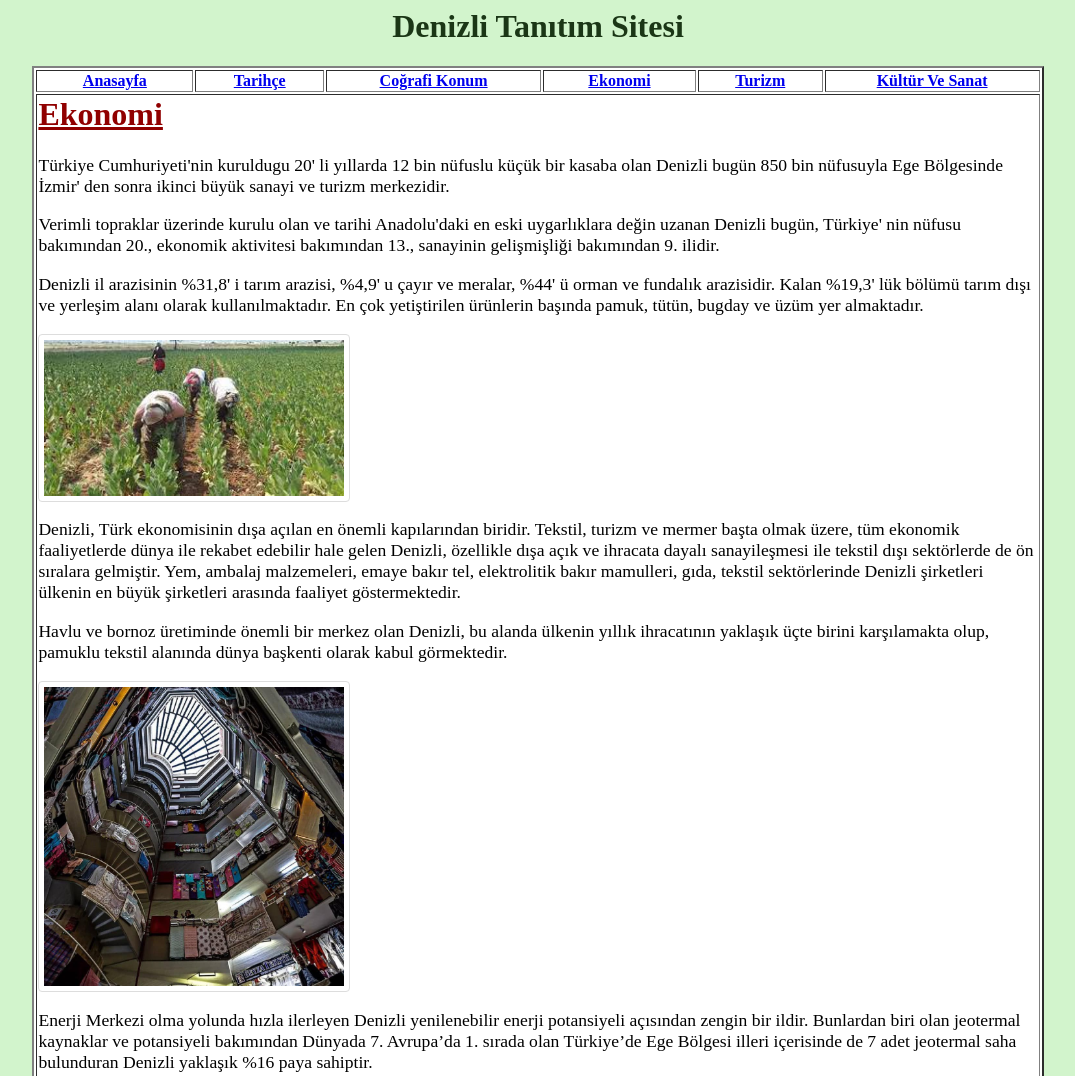
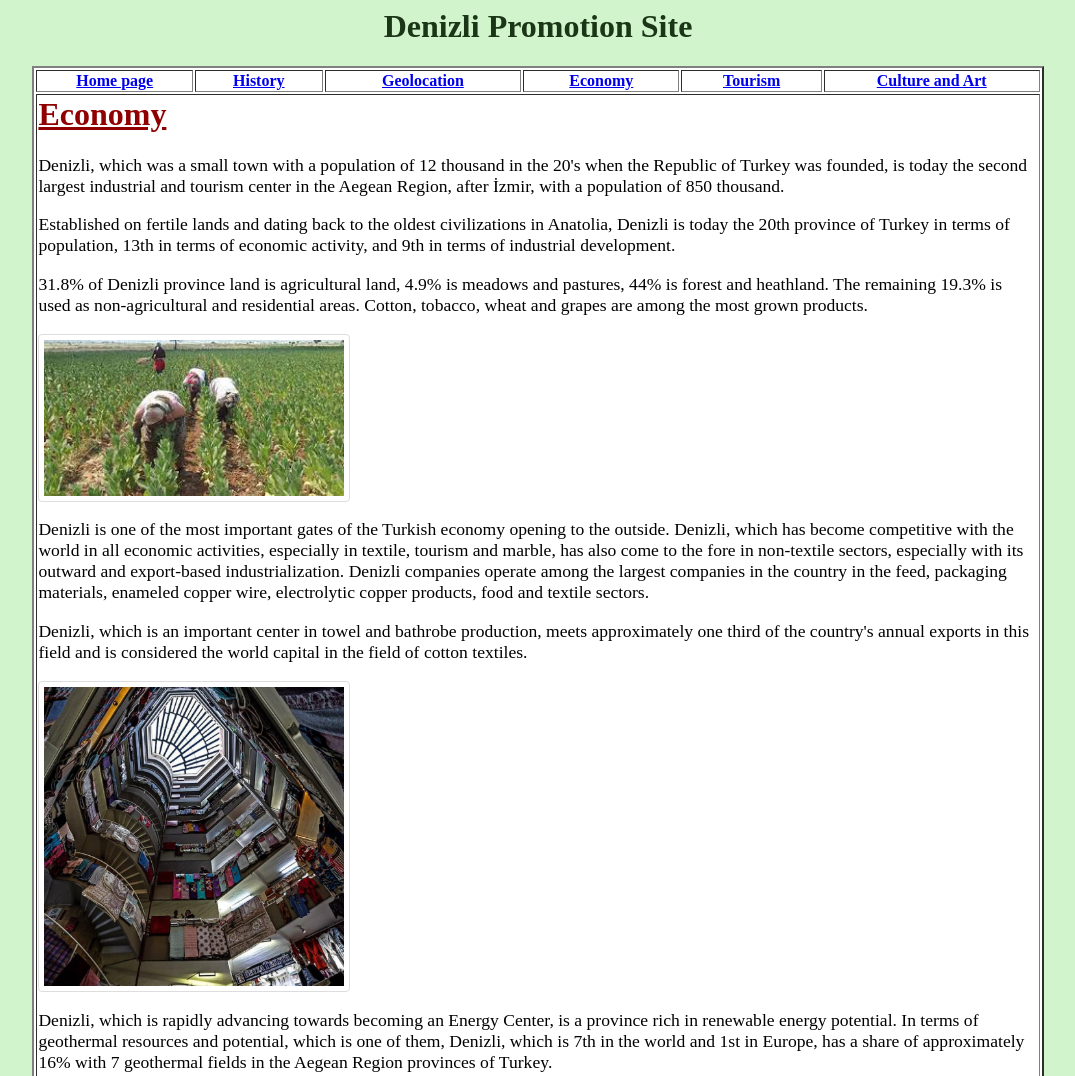
Before and after one commit to CansuKunar/Denizli-Promotion, a plain HTML site: page ekonomi.html in a window 1280 px wide. Shown: the top 1076 px of the page, without its empty margins (102-1177 px from the left). Drawn offline with Linux system fonts and the light colour scheme.

Commit message:
Update ekonomi.html

```diff
--- a/ekonomi.html
+++ b/ekonomi.html
@@ -3,7 +3,7 @@
 		<title>Denizli</title>
 		<meta charset="UTF-8">
 		<meta name="description" content="Denizli">
-		<meta name="keywords" content="Denizli, Tanıtım, Tarihçe, Turizm, Ekonomi">
+		<meta name="keywords" content="Denizli, Promotion, History, Tourism, Economy, Geolocation, Culture, Art">
 		<meta name="author" content="Cansu KÜNAR">
 		<meta name="viewport" content="width=device-width, initial-scale=1.0">
 		<link rel="shortcut icon" type="image/x-icon" href="./images/DBB-logo.png">
@@ -20,56 +20,56 @@
 		</style>
 	</head>
 	<body bgcolor="#D2F4CC">
-		<a name="ust"></a>
+		<a name="top"></a>
 		<center>
 			<h1>
-				<font color="#1B3616">Denizli Tanıtım Sitesi</font>
+				<font color="#1B3616">Denizli Promotion Site</font>
 			</h1>
 		</center>
 		<table border="2" width="80%" height="60%" align="center" bgcolor="white">
 		<tr width="30" height="20" align="center" valign="center">
-			<th><a href="index.html">Anasayfa</a></th>
-			<th><a href="tarihce.html">Tarihçe</a></th>
-			<th><a href="konum.html">Coğrafi Konum</a></th>
-			<th><a href="ekonomi.html">Ekonomi</a></th>
-			<th><a href="turizm.html">Turizm</a></th>
-			<th><a href="kultur.html">Kültür Ve Sanat</a></th>
+			<th><a href="index.html">Home page</a></th>
+			<th><a href="tarihce.html">History</a></th>
+			<th><a href="konum.html">Geolocation</a></th>
+			<th><a href="ekonomi.html">Economy</a></th>
+			<th><a href="turizm.html">Tourism</a></th>
+			<th><a href="kultur.html">Culture and Art</a></th>
 		</tr>
 		<tr>
 			<td colspan="6" valign="top">
-				<h1><font color="#900000"><ins>Ekonomi</ins></font></h1>
-				<p>Türkiye Cumhuriyeti'nin kuruldugu 20' li yıllarda 12 bin nüfuslu küçük bir kasaba olan Denizli bugün 850
-				 bin nüfusuyla Ege Bölgesinde İzmir' den sonra ikinci büyük sanayi ve turizm merkezidir.
+				<h1><font color="#900000"><ins>Economy</ins></font></h1>
+				<p>Denizli, which was a small town with a population of 12 thousand in the 20's when the Republic of Turkey was founded,
+					is today the second largest industrial and tourism center in the Aegean Region, after İzmir, with a population of 850 thousand.
 				 </p>
-				 <p>Verimli topraklar üzerinde kurulu olan ve tarihi Anadolu'daki en eski uygarlıklara değin uzanan
-				 Denizli bugün, Türkiye' nin nüfusu bakımından 20., ekonomik aktivitesi bakımından 13.,
-				 sanayinin gelişmişliği bakımından 9. ilidir.
+				 <p>Established on fertile lands and dating back to the oldest civilizations in Anatolia,
+					Denizli is today the 20th province of Turkey in terms of population,
+					13th in terms of economic activity, and 9th in terms of industrial development.
 				 </p>
-				 <p>Denizli il arazisinin %31,8' i tarım arazisi, %4,9' u çayır ve meralar, %44' ü orman ve fundalık arazisidir.
-				 Kalan %19,3' lük bölümü tarım dışı ve yerleşim alanı olarak kullanılmaktadır.
-				 En çok yetiştirilen ürünlerin başında pamuk, tütün, bugday ve üzüm yer almaktadır.
+				 <p>31.8% of Denizli province land is agricultural land, 4.9% is meadows and pastures, 44% is forest and heathland.
+					The remaining 19.3% is used as non-agricultural and residential areas.
+					Cotton, tobacco, wheat and grapes are among the most grown products.
 				 </p>
-				 <img src="./images/tarim.jpg" width="30%" title="Tütün Tarlası">
-				 <p> Denizli, Türk ekonomisinin dışa açılan en önemli kapılarından biridir.
-				 Tekstil, turizm ve mermer başta olmak üzere, tüm ekonomik faaliyetlerde dünya ile rekabet edebilir hale gelen Denizli,
-				 özellikle dışa açık ve ihracata dayalı sanayileşmesi ile tekstil dışı sektörlerde de ön sıralara gelmiştir.
-				 Yem, ambalaj malzemeleri, emaye bakır tel, elektrolitik bakır mamulleri, gıda, tekstil sektörlerinde Denizli şirketleri ülkenin
-				 en büyük şirketleri arasında faaliyet göstermektedir.
+				 <img src="./images/tarim.jpg" width="30%" title="Tobacco Field">
+				 <p>Denizli is one of the most important gates of the Turkish economy opening to the outside.
+					Denizli, which has become competitive with the world in all economic activities, especially in textile,
+					tourism and marble, has also come to the fore in non-textile sectors,
+					especially with its outward and export-based industrialization.
+					Denizli companies operate among the largest companies in the country in the feed,
+					packaging materials, enameled copper wire, electrolytic copper products, food and textile sectors.
 				 </p>
-				 <p>Havlu ve bornoz üretiminde önemli bir merkez olan Denizli,
-				 bu alanda ülkenin yıllık ihracatının yaklaşık üçte birini karşılamakta olup,
-				 pamuklu tekstil alanında dünya başkenti olarak kabul görmektedir.
+				 <p>Denizli, which is an important center in towel and bathrobe production, meets approximately one third
+					of the country's annual exports in this field and is considered the world capital in the field of cotton textiles.
 				 </p>
-				 <img src="./images/tekstil.jpg" width="30%" title="Babadağ İş Hanı">
-				 <p>
-				 Enerji Merkezi olma yolunda hızla ilerleyen Denizli yenilenebilir enerji potansiyeli açısından zengin bir ildir.
-				 Bunlardan biri olan jeotermal kaynaklar ve potansiyeli bakımından Dünyada 7. Avrupa’da 1. sırada olan Türkiye’de
-				 Ege Bölgesi illeri içerisinde de 7 adet jeotermal saha bulunduran Denizli yaklaşık %16 paya sahiptir.
+				 <img src="./images/tekstil.jpg" width="30%" title="Babadağ Business Center">
+				 <p>Denizli, which is rapidly advancing towards becoming an Energy Center, is a province rich in
+					renewable energy potential. In terms of geothermal resources and potential, which is one of them,
+					Denizli, which is 7th in the world and 1st in Europe, has a share of approximately 16% with 7 geothermal
+					fields in the Aegean Region provinces of Turkey.
 				 </p>
 
 				 <br><br>
 				 <center>
-				 <a href="#ust"><img src="./images/pngwing.jpg" width="2%" title="Başa Dön"></a>
+				 <a href="#top"><img src="./images/pngwing.jpg" width="2%" title="Back to Top"></a>
 				 </center>
 			</td>
 		</tr>
```
